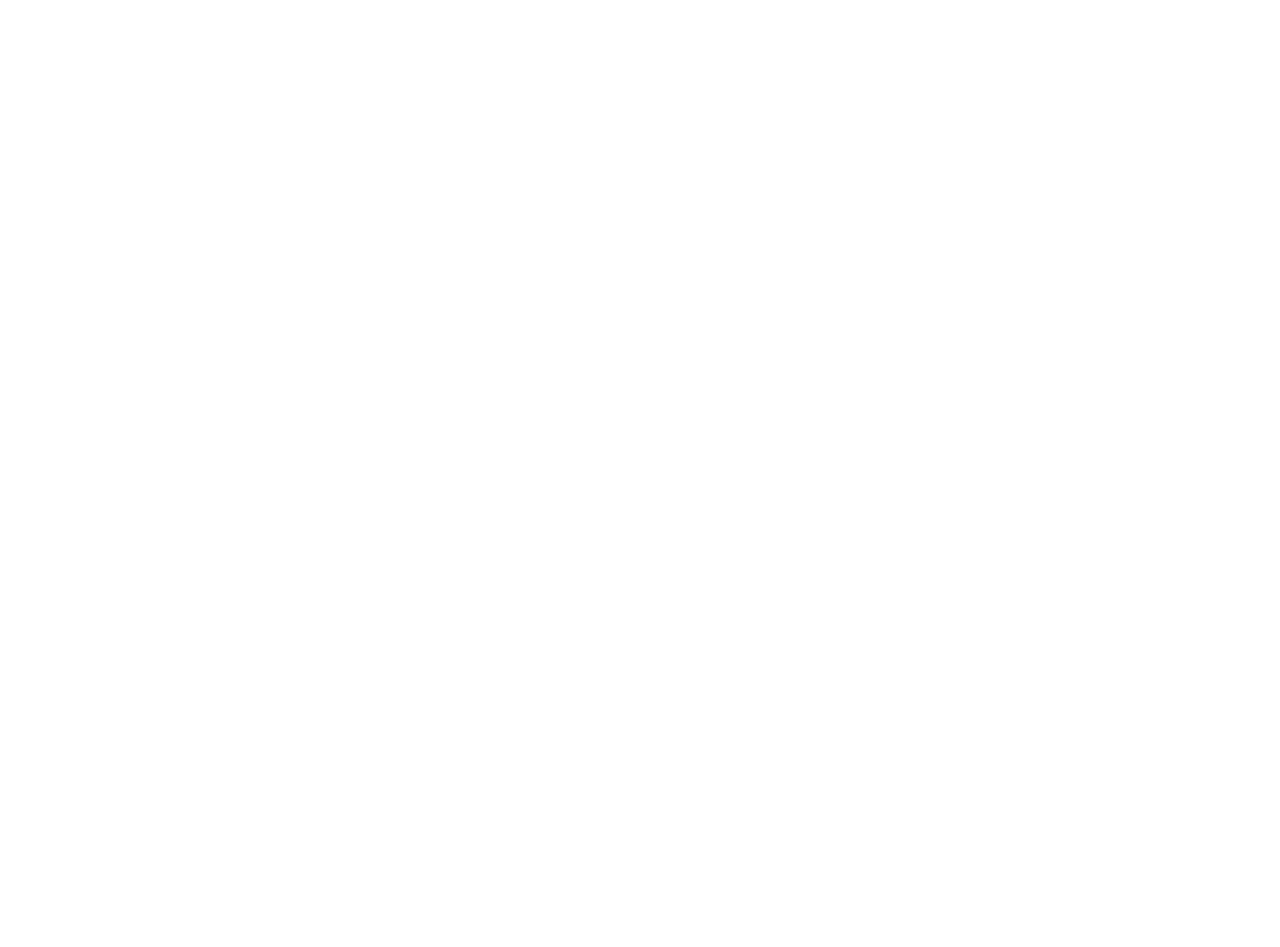
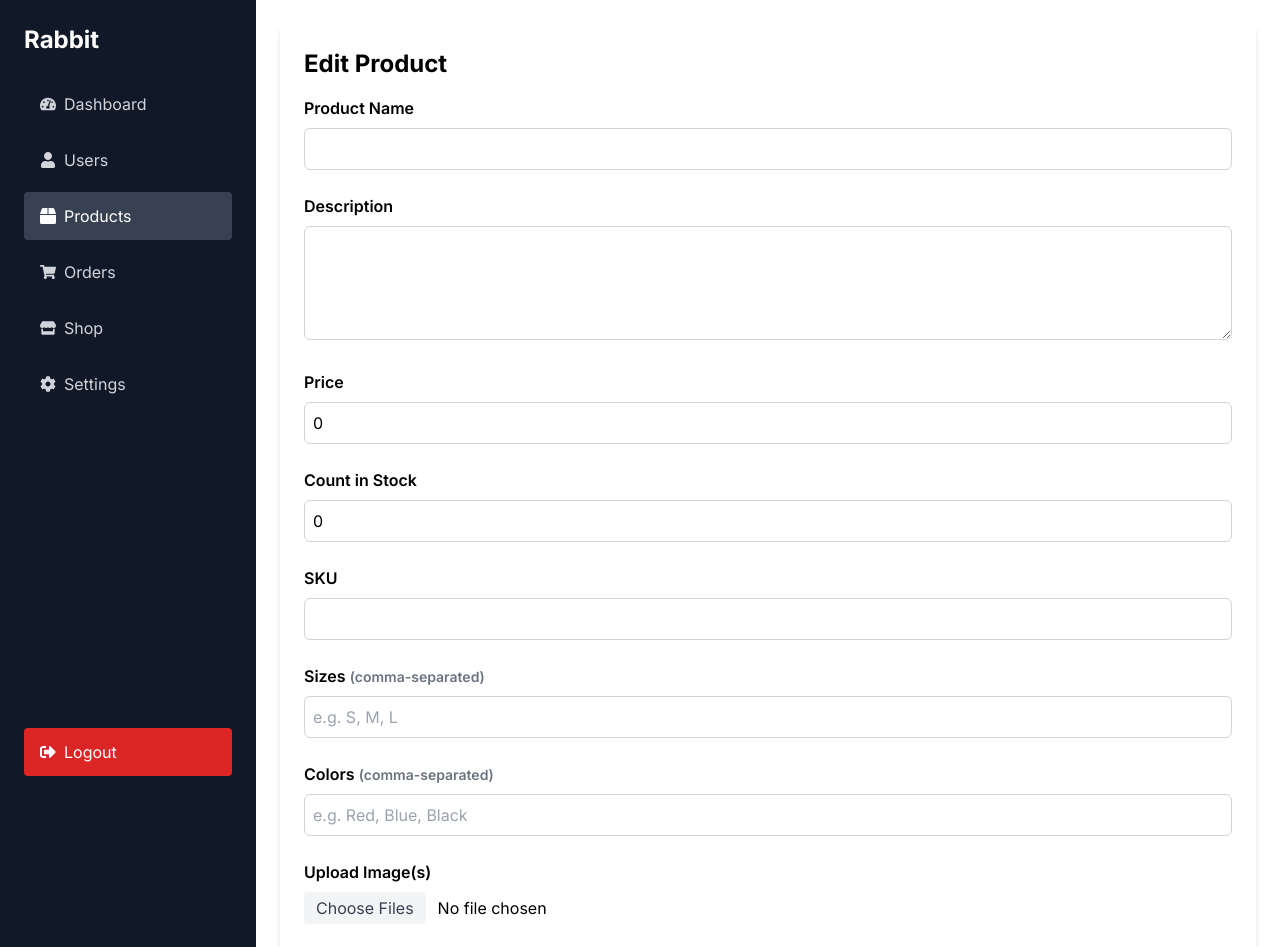
Before and after one commit to Manyalingaraju/NMITProject, a React (Vite) app in the folder frontend/: page /admin/products/1/Edit in a window 1280 px wide. Before the commit this address had no page. Shown: the top 947 px of the page. Before the commit the page ends 800 px from the top, so only its background shows below. Built offline with nearby package versions, Linux system fonts and the light colour scheme; grey boxes are pictures that could not be loaded.

Commit message:
added product management and editproduct page

```diff
--- a/frontend/src/App.jsx
+++ b/frontend/src/App.jsx
@@ -13,6 +13,8 @@
 import MyOrderPage from "./pages/MyOrderPage";
 import AdminLayout from "./components/Admin/AdminLayout";
 import AdminHomePage from "./pages/AdminHomePage";
+import ProductManagement from "./components/Admin/ProductManagement";
+import EditProductPage from "./components/Admin/EditProductPage";
 
 const App = () => {
   return (
@@ -34,6 +36,8 @@
         </Route>
         <Route path="/admin" element={<AdminLayout />}>
           <Route index element={<AdminHomePage />} />
+          <Route path="products" element={<ProductManagement />} />
+           <Route path="products/:id/Edit" element={<EditProductPage />} />
         </Route>
       </Routes>
     </BrowserRouter>
--- /dev/null
+++ b/frontend/src/components/Admin/EditProductPage.jsx
@@ -0,0 +1,186 @@
+import React, { useState } from "react";
+
+const EditProductPage = () => {
+  const [productData, setProductData] = useState({
+    name: "",
+    description: "",
+    price: 0,
+    countInStock: 0,
+    sku: "",
+    category: "",
+    brand: "",
+    sizes: [],
+    colors: [],
+    collections: "",
+    material: "",
+    gender: "",
+    images: [
+      { url: "https://picsum.photos/150?random=1" },
+      { url: "https://picsum.photos/150?random=2" },
+    ],
+  });
+
+  const handleChange = (e) => {
+    const { name, value } = e.target;
+    setProductData((prev) => ({ ...prev, [name]: value }));
+  };
+
+  const handleSizesChange = (e) => {
+    const arr = e.target.value.split(",").map((s) => s.trim()).filter(Boolean);
+    setProductData((prev) => ({ ...prev, sizes: arr }));
+  };
+
+  const handleColorsChange = (e) => {
+    const arr = e.target.value.split(",").map((c) => c.trim()).filter(Boolean);
+    setProductData((prev) => ({ ...prev, colors: arr }));
+  };
+
+  const handleImage = (e) => {
+    const files = Array.from(e.target.files);
+    if (files.length === 0) return;
+
+    console.log("Selected image files:", files);
+
+    const newImages = files.map((file) => ({
+      url: URL.createObjectURL(file),
+    }));
+
+    setProductData((prev) => ({
+      ...prev,
+      images: [...prev.images, ...newImages],
+    }));
+  };
+
+  const handleSubmit = (e) => {
+    e.preventDefault();
+    console.log("Submitted Product Data:", productData);
+    alert("Product updated!");
+  };
+
+  return (
+    <div className="max-w-5xl mx-auto p-6 shadow-md rounded-md">
+      <h2 className="text-2xl font-bold mb-4">Edit Product</h2>
+
+      <form onSubmit={handleSubmit}>
+        <div className="mb-6">
+          <label className="block font-semibold mb-2">Product Name</label>
+          <input
+            type="text"
+            name="name"
+            value={productData.name}
+            onChange={handleChange}
+            className="w-full border border-gray-300 rounded-md p-2"
+            required
+          />
+        </div>
+
+        <div className="mb-6">
+          <label className="block font-semibold mb-2">Description</label>
+          <textarea
+            name="description"
+            value={productData.description}
+            onChange={handleChange}
+            rows={4}
+            className="w-full border border-gray-300 rounded-md p-2"
+            required
+          />
+        </div>
+
+        <div className="mb-6">
+          <label className="block font-semibold mb-2">Price</label>
+          <input
+            type="number"
+            name="price"
+            value={productData.price}
+            onChange={handleChange}
+            className="w-full border border-gray-300 rounded-md p-2"
+            required
+          />
+        </div>
+
+        <div className="mb-6">
+          <label className="block font-semibold mb-2">Count in Stock</label>
+          <input
+            type="number"
+            name="countInStock"
+            value={productData.countInStock}
+            onChange={handleChange}
+            className="w-full border border-gray-300 rounded-md p-2"
+            required
+          />
+        </div>
+
+        <div className="mb-6">
+          <label className="block font-semibold mb-2">SKU</label>
+          <input
+            type="text"
+            name="sku"
+            value={productData.sku}
+            onChange={handleChange}
+            className="w-full border border-gray-300 rounded-md p-2"
+            required
+          />
+        </div>
+
+        <div className="mb-6">
+          <label className="block font-semibold mb-2">
+            Sizes <span className="text-sm text-gray-500">(comma-separated)</span>
+          </label>
+          <input
+            type="text"
+            value={productData.sizes.join(", ")}
+            onChange={handleSizesChange}
+            className="w-full border border-gray-300 rounded-md p-2"
+            placeholder="e.g. S, M, L"
+          />
+        </div>
+
+        <div className="mb-6">
+          <label className="block font-semibold mb-2">
+            Colors <span className="text-sm text-gray-500">(comma-separated)</span>
+          </label>
+          <input
+            type="text"
+            value={productData.colors.join(", ")}
+            onChange={handleColorsChange}
+            className="w-full border border-gray-300 rounded-md p-2"
+            placeholder="e.g. Red, Blue, Black"
+          />
+        </div>
+
+        <div className="mb-6">
+          <label className="block font-semibold mb-2">Upload Image(s)</label>
+          <input
+            type="file"
+            accept="image/*"
+            multiple
+            onChange={handleImage}
+            className="file:mr-3 file:py-1 file:px-3 file:rounded file:border-0 file:bg-gray-100 file:text-gray-700"
+          />
+        </div>
+
+        {productData.images.length > 0 && (
+          <div className="mb-6 flex flex-wrap gap-2">
+            {productData.images.map((img, idx) => (
+              <img
+                key={idx}
+                src={img.url}
+                alt={`Preview ${idx + 1}`}
+                className="w-24 h-24 object-cover border rounded-md"
+              />
+            ))}
+          </div>
+        )}
+
+        <button
+          type="submit"
+          className="w-full bg-green-500 text-white py-2 rounded-md hover:bg-green-600 transition-colors"
+        >
+          Update Product
+        </button>
+      </form>
+    </div>
+  );
+};
+
+export default EditProductPage;
--- /dev/null
+++ b/frontend/src/components/Admin/ProductManagement.jsx
@@ -0,0 +1,81 @@
+import React from "react";
+import { Link } from "react-router-dom";
+
+const ProductManagement = () => {
+  const products = [
+    {
+      _id: 123123,
+      name: "Shirt",
+      price: 110,
+      sku: "123123213",
+    },
+    {
+      _id: 456456,
+      name: "Jacket",
+      price: 250,
+      sku: "456456456",
+    },
+  ];
+
+  const handleDelete = (id) => {
+    if(window.confirm("Are you sure you want to delete the product"))
+    console.log(`Delete product with ID: ${id}`);
+    // Add actual delete logic here
+  };
+
+  return (
+    <div className="max-w-7xl mx-auto p-6">
+      <h2 className="text-2xl font-bold mb-6">Product Management</h2>
+      <div className="overflow-x-auto shadow-md sm:rounded-lg">
+        <table className="min-w-full text-left text-gray-500">
+          <thead className="bg-gray-100 text-xs uppercase text-gray-700">
+            <tr>
+              <th className="py-3 px-4">Name</th>
+              <th className="py-3 px-4">Price</th>
+              <th className="py-3 px-4">SKU</th>
+              <th className="py-3 px-4">Actions</th>
+            </tr>
+          </thead>
+          <tbody>
+            {products.length > 0 ? (
+              products.map((product) => (
+                <tr
+                  key={product._id}
+                  className="border-b hover:bg-gray-50 cursor-pointer"
+                >
+                  <td className="p-4 font-medium text-gray-900 whitespace-nowrap">
+                    {product.name}
+                  </td>
+                  <td className="p-4">₹{product.price}</td>
+                  <td className="p-4">{product.sku}</td>
+                  <td className="p-4">
+                    <Link
+                      to={`/admin/products/${product._id}/edit`}
+                      className="bg-yellow-500 text-white px-2 py-1 rounded mr-2 hover:bg-yellow-600"
+                    >
+                      Edit
+                    </Link>
+                    <button
+                      onClick={() => handleDelete(product._id)}
+                      className="bg-red-500 text-white px-2 py-1 rounded hover:bg-red-600"
+                    >
+                      Delete
+                    </button>
+                  </td>
+                </tr>
+              ))
+            ) : (
+              <tr>
+                <td className="p-4 text-center text-gray-500" colSpan="4">
+                  No products available
+                </td>
+              </tr>
+            )}
+          </tbody>
+        </table>
+      </div>
+    </div>
+  );
+};
+
+export default ProductManagement;
```
